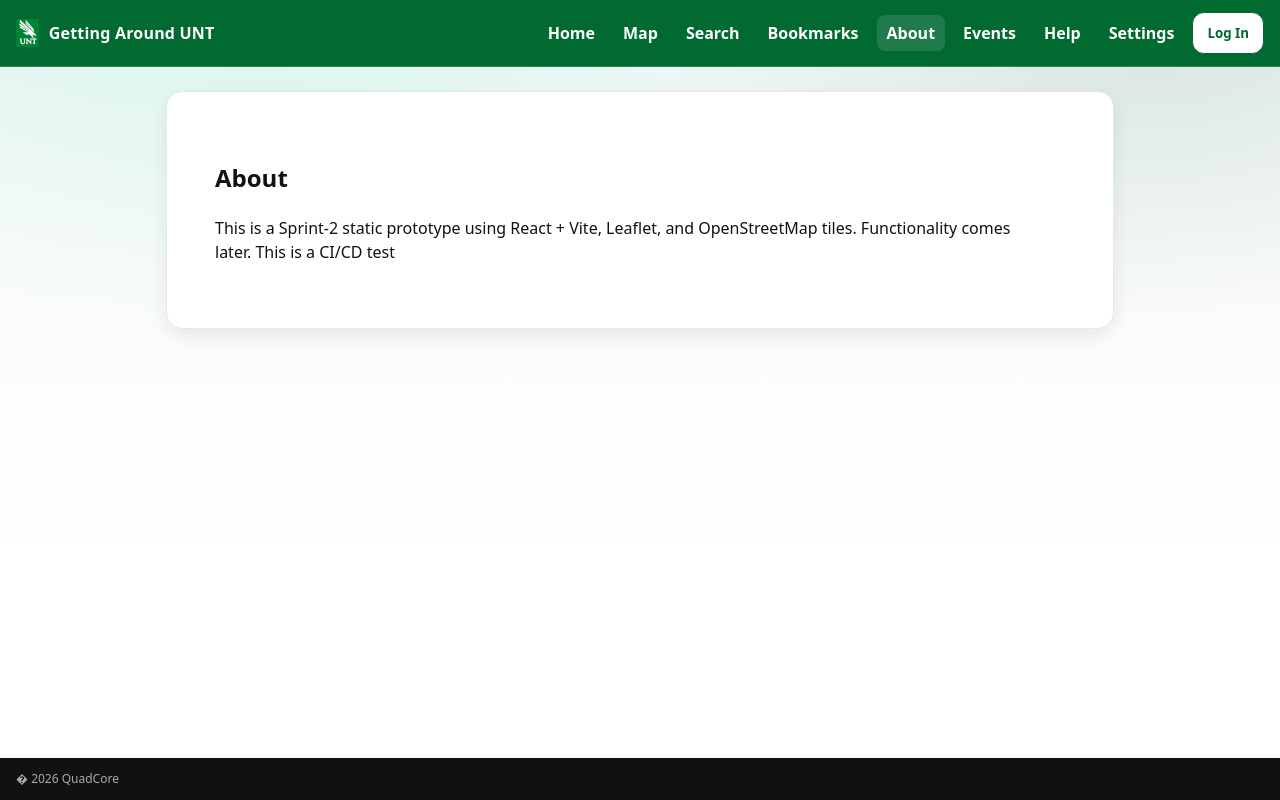
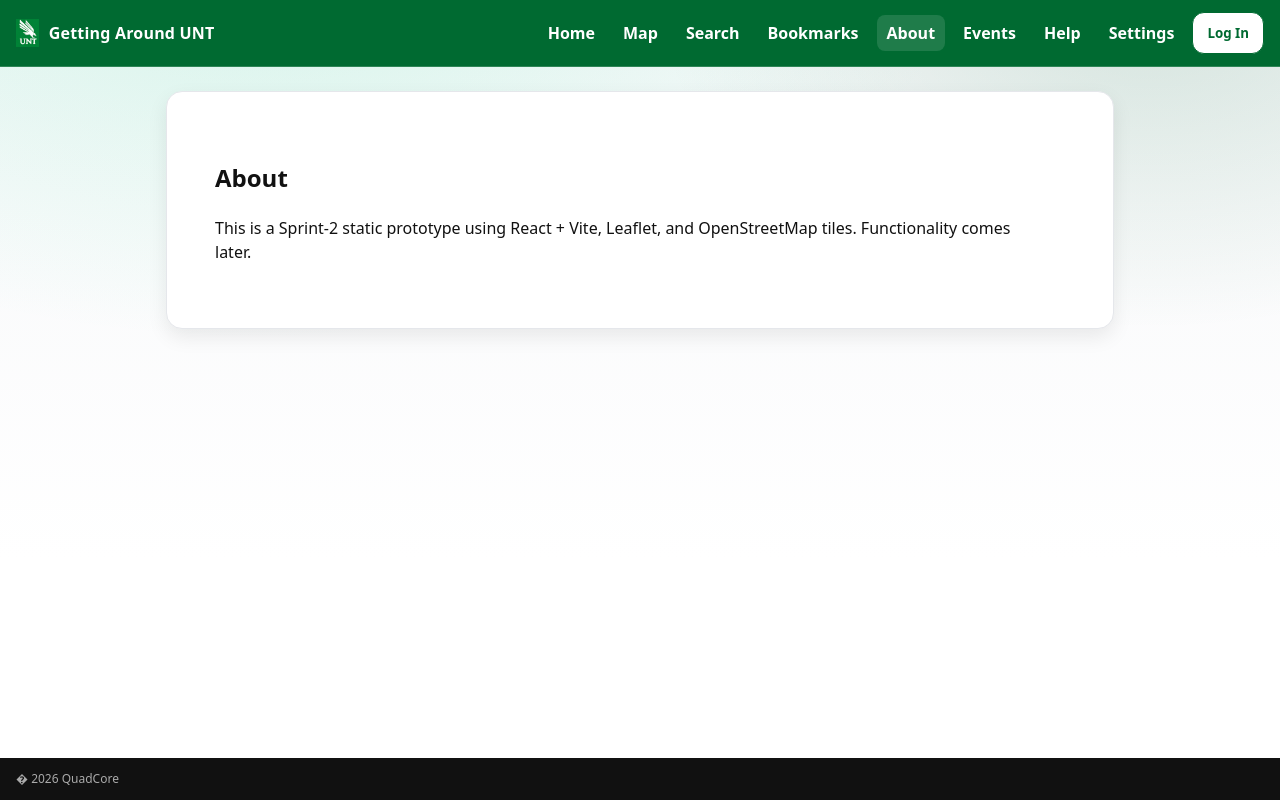
Before and after one commit to dblopez04/quadcore-capstone-project, a React (Vite) app in the folder frontend/: page /about in a window 1280 px wide. Built offline with nearby package versions, Linux system fonts and the light colour scheme; no server answers.

Commit message:
Reverted CI/CD testing text

```diff
--- a/frontend/src/pages/About.jsx
+++ b/frontend/src/pages/About.jsx
@@ -5,7 +5,6 @@ export default function About() {
             <p>
                 This is a Sprint-2 static prototype using React + Vite,
                 Leaflet, and OpenStreetMap tiles. Functionality comes later.
-                This is a CI/CD test
             </p>
         </section>
     );
```
